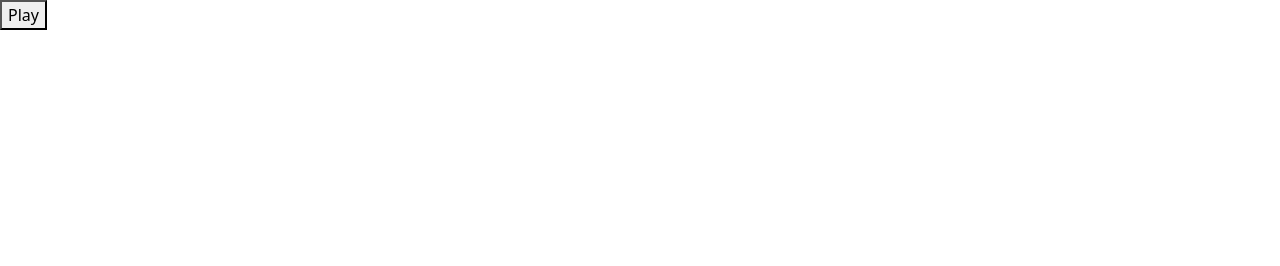
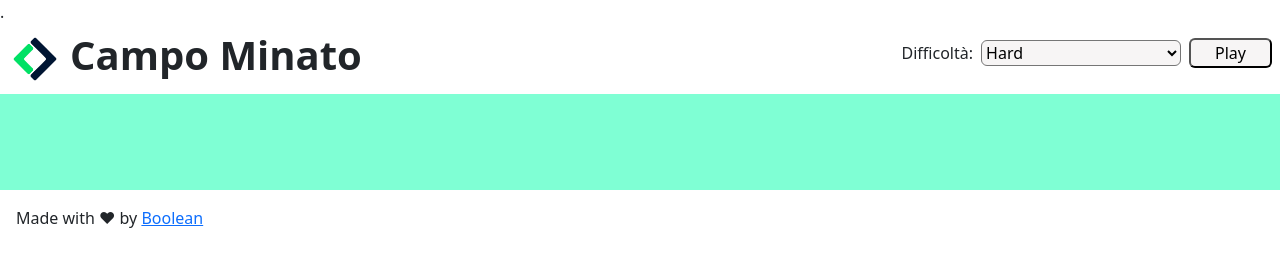
Before and after one commit to CatalanoLorenzo/js-campominato-grid, a plain HTML site: page index.html in a window 1280 px wide. Drawn offline with nearby package versions, Linux system fonts and the light colour scheme.

Commit message:
add element css and html

```diff
--- a/asset/css/style.css
+++ b/asset/css/style.css
@@ -0,0 +1,23 @@
+.logo{
+    width: 70px;
+    height: 70px;
+    overflow: hidden;
+}
+.logo img{
+    width: 100%;
+    object-fit: cover;
+}
+main {
+    background-color: aquamarine;
+}
+.square{
+    width: calc(100% / 10);
+    aspect-ratio: 1/1;
+    border: 1px solid black;
+}
+.select_level{
+    width: 200px;
+}
+.bg-lighitgrey{
+    background-color: rgb(247, 245, 245);
+}
--- a/asset/js/main.js
+++ b/asset/js/main.js
@@ -18,7 +18,7 @@ play_button.addEventListener ('click', function(){
         const number_into_cell =document.createElement('p')
         number_into_cell.innerHTML = `${i}`
         cell_el.insertAdjacentElement ('beforeend',number_into_cell)
-        cell_el.classList.add('col')
+        cell_el.classList.add('col','square')
         row_grill.insertAdjacentElement ('beforeend',cell_el)
         i++
     }
--- a/index.html
+++ b/index.html
@@ -10,13 +10,40 @@
     <link rel="stylesheet" href="./asset/css/style.css">
 </head>
 <body>
-    <button id="play_button">Play</button>
+    <header>
+        .<!-- Nav bar-->
+        <ul class="nav justify-content-between align-items-center" id="navId" role="tablist">
+         <li class="navbar-brand d-flex align-items-center">
+            <div class="logo">
+                <img src="./asset/img/mobile-logo.png" alt="" srcset="">
+            </div>
+            <h1 class="fw-bolder">Campo Minato</h1>
+         </li>
+         <li class="nav-item d-flex align-items-baseline" >
+            <p class="px-2">Difficoltà:</p>
+            <select name="selector" id="level" class="select_level rounded-2 bg-lighitgrey">
+                 <option value="hard">Hard</option>
+                 <option value="normal">Normal</option>
+                 <option value="easy">Easy</option>
+            </select>
+             <button id="play_button"  class="mx-2 px-4 rounded-2 bg-lighitgrey ">Play</button>
+         </li>
+        </ul>
+
+    </header>
+
+
+<main>
     <div class="container">
-        <div class="row col-10" id="row_grill">
-
+        <div class="row row-cols-6 p-5" id="row_grill">
+            <!-- ---------create cell by JS------------------ -->
         </div>
     </div>
-
+    <div class="col"></div>
+</main>
+<footer>
+    <p class="p-3">Made with &hearts; by <a href="#">Boolean</a></p>
+</footer>
     <script src="https://cdn.jsdelivr.net/npm/bootstrap@5.2.3/dist/js/bootstrap.bundle.min.js" integrity="sha384-kenU1KFdBIe4zVF0s0G1M5b4hcpxyD9F7jL+jjXkk+Q2h455rYXK/7HAuoJl+0I4" crossorigin="anonymous"></script>
     <script src="./asset/js/main.js"></script>
 </body>
```
Also changed, not shown: asset/img/mobile-logo.png (added).
